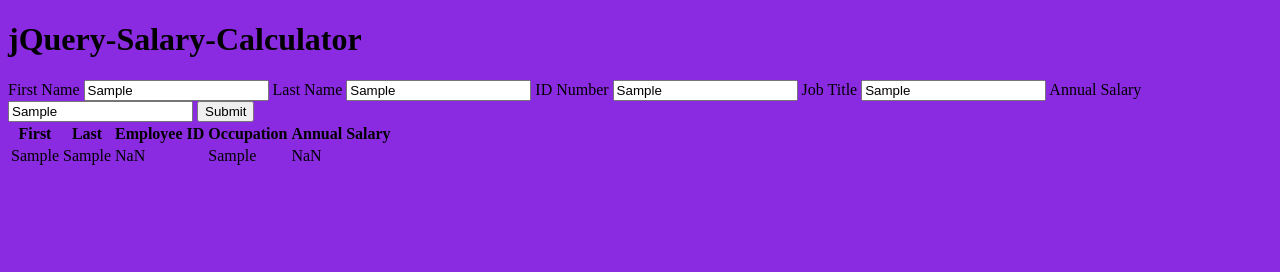
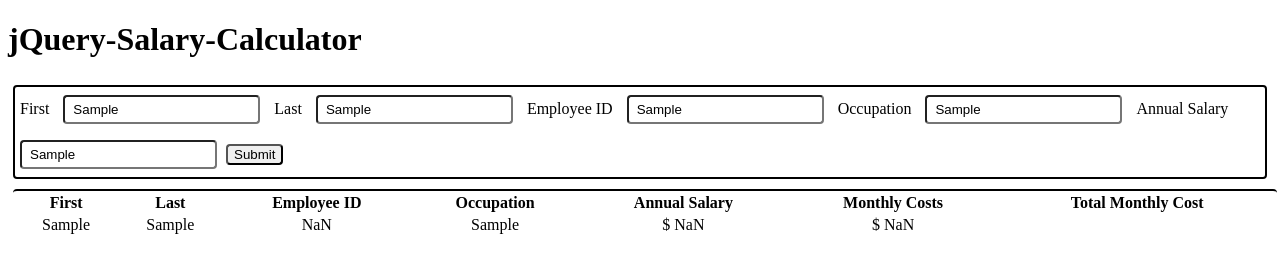
Before and after one commit to Johnshandsable/cullen-salary-calculator, a plain HTML site: page index.html in a window 1280 px wide. Both pictures are taken after typing "Sample", "Sample", "Sample", "Sample", "Sample" into the empty fields and a click on the button "Submit". Drawn offline with nearby package versions, Linux system fonts and the light colour scheme.

Commit message:
added employee monthly costs to DOM

```diff
--- a/index.html
+++ b/index.html
@@ -20,13 +20,13 @@
         annual salary
     -->
     <form>
-      <label for="firstName">First Name</label>
+      <label for="firstName">First</label>
       <input type="text" id="firstName" placeholder="John" />
-      <label for="lastName">Last Name</label>
+      <label for="lastName">Last</label>
       <input type="text" id="lastName" placeholder="Doe" />
-      <label for="idNumber">ID Number</label>
+      <label for="idNumber">Employee ID</label>
       <input type="text" id="idNumber" />
-      <label for="jobTitle">Job Title</label>
+      <label for="jobTitle">Occupation</label>
       <input type="text" id="jobTitle" placeholder="Janitor" />
       <label for="annualSalary">Annual Salary</label>
       <input type="text" id="annualSalary" />
@@ -49,6 +49,8 @@
           <th>Employee ID</th>
           <th>Occupation</th>
           <th>Annual Salary</th>
+          <th>Monthly Costs</th>
+          <th>Total Monthly Cost</th>
         </tr>
       </thead>
       <tbody id="employeeInfo"></tbody>
--- a/scripts/script.js
+++ b/scripts/script.js
@@ -21,10 +21,10 @@ let employees = [];
 function submitForm() {
   console.log('Form submitted');
   collectInformation();
-}
+} // end submitForm
 
 function collectInformation() {
-  console.log('Collecting information from the input fields');
+  // console.log('Collecting information from the input fields');
   let annualSalary = Number($('#annualSalary').val());
   let idNumber = Number($('#idNumber').val());
   const employee = {
@@ -38,28 +38,32 @@ function collectInformation() {
   addToMonthlyCosts(annualSalary);
   employees.push(employee);
   renderEmployees();
-}
+} // end collectInformation
 
 function addToMonthlyCosts(salary) {
-  console.log('adding monthly costs up');
-  monthlyCosts += salary / 12; // salary represent annual income here
-  console.log(monthlyCosts);
-}
+  // console.log('adding monthly costs up');
+  let employeeMonthly = Math.round(salary / 12);
+  monthlyCosts += employeeMonthly; // salary represent annual income here
+  return employeeMonthly; // return only the individual monthly income
+} // end addToMonthlyCosts
 
 function renderEmployees() {
   console.log('render employees');
   let $employeeInfo = $('#employeeInfo');
   $employeeInfo.empty();
-  // render to employeeInfo
   for (let employee of employees) {
-    console.log(employee.firstName);
+    // console.log(employee.firstName);
+    // Possibly add something on the table for users to delete people
+    console.log(employee.annualSalary);
+    console.log(employee.annualSalary / 12);
     $employeeInfo.append(`
       <tr>
         <td>${employee.firstName}</td>
         <td>${employee.lastName}</td>
         <td>${employee.idNumber}</td>
         <td>${employee.jobTitle}</td>
-        <td>${employee.annualSalary}</td>
+        <td>$ ${employee.annualSalary}</td>
+        <td>$ ${addToMonthlyCosts(employee.annualSalary)}</td>
       </tr>
   }
   `);
--- a/styles.css
+++ b/styles.css
@@ -1,3 +1,38 @@
 body {
-  background: blueviolet;
 }
+
+button {
+  border-radius: 4px;
+}
+
+form {
+  border: 2px solid black;
+  border-radius: 4px;
+  display: inline-block;
+  box-sizing: border-box;
+  margin: 5px;
+}
+
+.styled-table {
+  border-top: 2px solid black;
+  border-radius: 4px;
+  box-sizing: border-box;
+  margin: 5px;
+  width: 100%;
+}
+
+#employeeInfo {
+  text-align: center;
+}
+
+label {
+  margin: 5px;
+}
+
+input {
+  border-radius: 4px;
+  display: inline-block;
+  margin: 8px 5px;
+  padding: 5px 8px;
+  box-sizing: border-box;
+}
```
